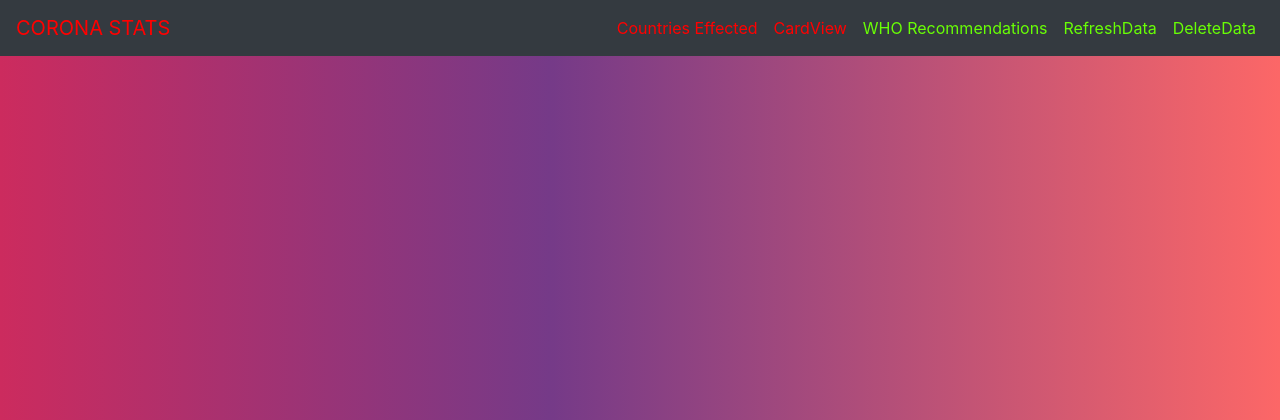
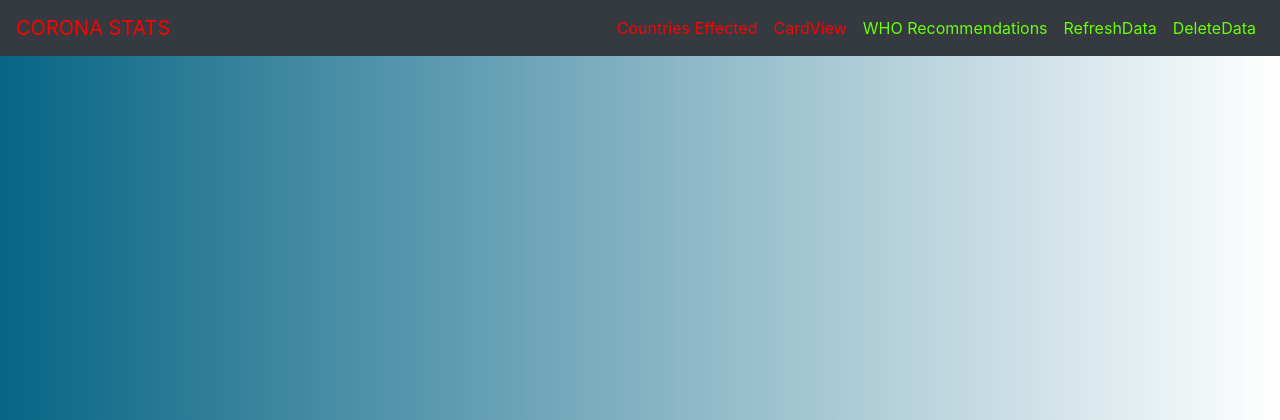
Before and after one commit to vipink1203/Flask-CoronaStatsApp, a Flask app: page / in a window 1280 px wide. Shown: the top 420 px of the page. Run offline with Flask 2, Linux system fonts and the light colour scheme; some libraries are stand-ins or nearby versions.

Commit message:
updated background

```diff
--- a/dashboard/templates/base.html
+++ b/dashboard/templates/base.html
@@ -8,7 +8,9 @@
     <title>Dashboard</title>
     <style>
       body {
-        background: linear-gradient(90deg, #cc2b5e 0%, #753a88 43%, #fc6767 100%);
+        background: #076585; /* fallback for old browsers */
+        background: -webkit-linear-gradient(to right, #076585, #fff); /* Chrome 10-25, Safari 5.1-6 */
+        background: linear-gradient(to right, #076585, #fff);
       }
     </style>
   </head>
--- a/dashboard/templates/basetable.html
+++ b/dashboard/templates/basetable.html
@@ -11,7 +11,9 @@
     <link rel="stylesheet" href="{{ url_for('static', filename='css/table.css') }}">
     <style>
       body {
-        background: linear-gradient(90deg, #cc2b5e 0%, #753a88 43%, #fc6767 100%);
+        background: #076585; /* fallback for old browsers */
+        background: -webkit-linear-gradient(to right, #076585, #fff); /* Chrome 10-25, Safari 5.1-6 */
+        background: linear-gradient(to right, #076585, #fff);
       }
     </style>
 </head>
```
